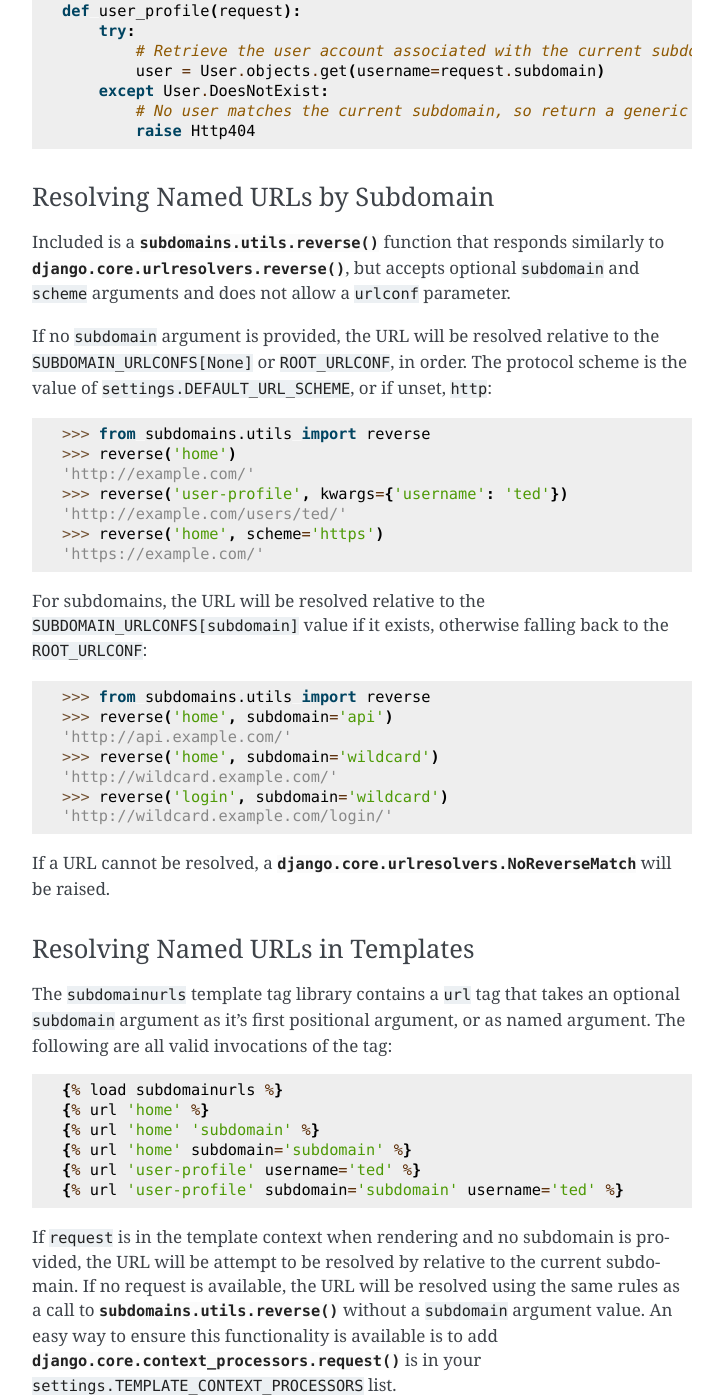
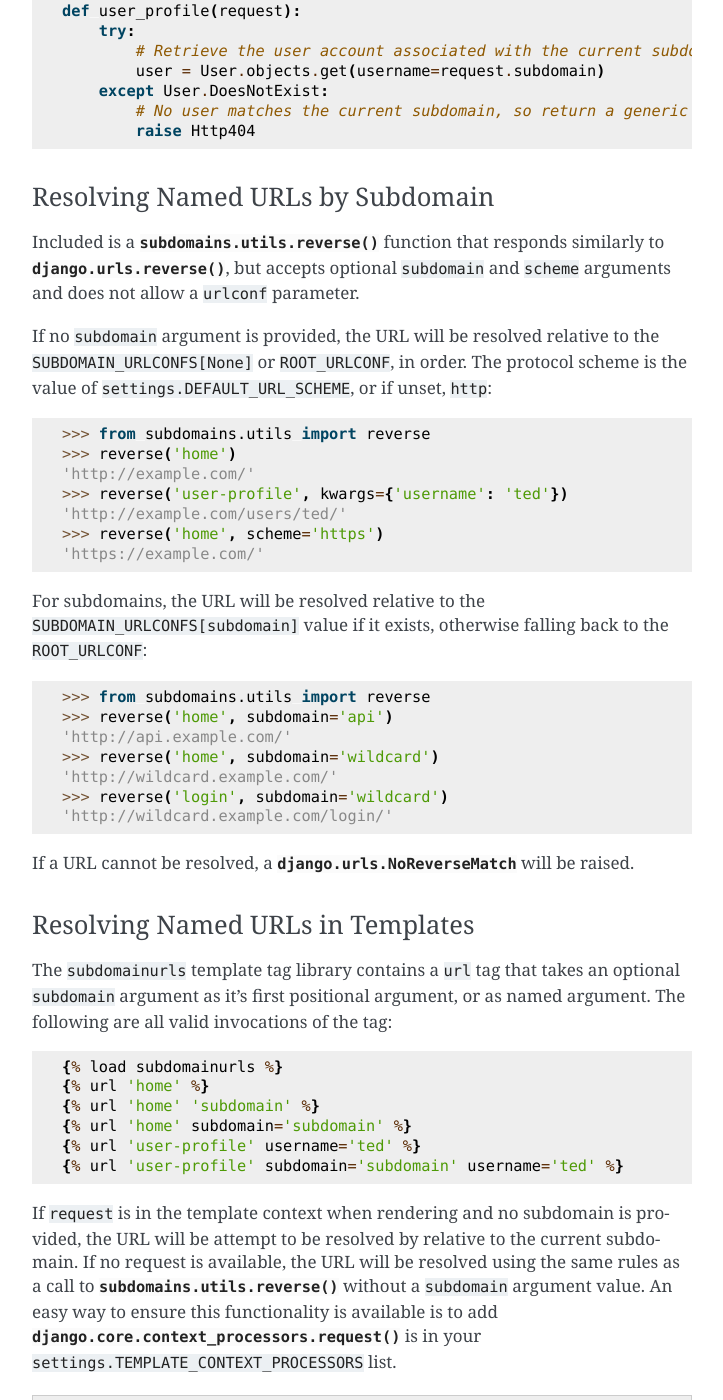
Before and after one commit to tkaemming/django-subdomains, a Sphinx documentation site: the page built from docs/index.rst, in a window 1280 px wide and 1400 px high, scrolled down 1588 px. Shown: the whole window, without its empty margins (388-1111 px from the left). Built offline with Sphinx 7.4.7, drawn with Linux system fonts in a browser that asks for light colours; the version number could not be read and is left out.

Commit message:
fix url imports.

```diff
--- a/docs/index.rst
+++ b/docs/index.rst
@@ -83,7 +83,7 @@ Resolving Named URLs by Subdomain
 ~~~~~~~~~~~~~~~~~~~~~~~~~~~~~~~~~
 
 Included is a :func:`subdomains.utils.reverse` function that responds similarly to
-:func:`django.core.urlresolvers.reverse`, but accepts optional ``subdomain``
+:func:`django.urls.reverse`, but accepts optional ``subdomain``
 and ``scheme`` arguments and does not allow a ``urlconf`` parameter.
 
 If no ``subdomain`` argument is provided, the URL will be resolved relative to
@@ -110,7 +110,7 @@ the ``ROOT_URLCONF``::
     >>> reverse('login', subdomain='wildcard')
     'http://wildcard.example.com/login/'
 
-If a URL cannot be resolved, a :exc:`django.core.urlresolvers.NoReverseMatch`
+If a URL cannot be resolved, a :exc:`django.urls.NoReverseMatch`
 will be raised.
 
 Resolving Named URLs in Templates
```
Also changed, not shown: 2 other files.
